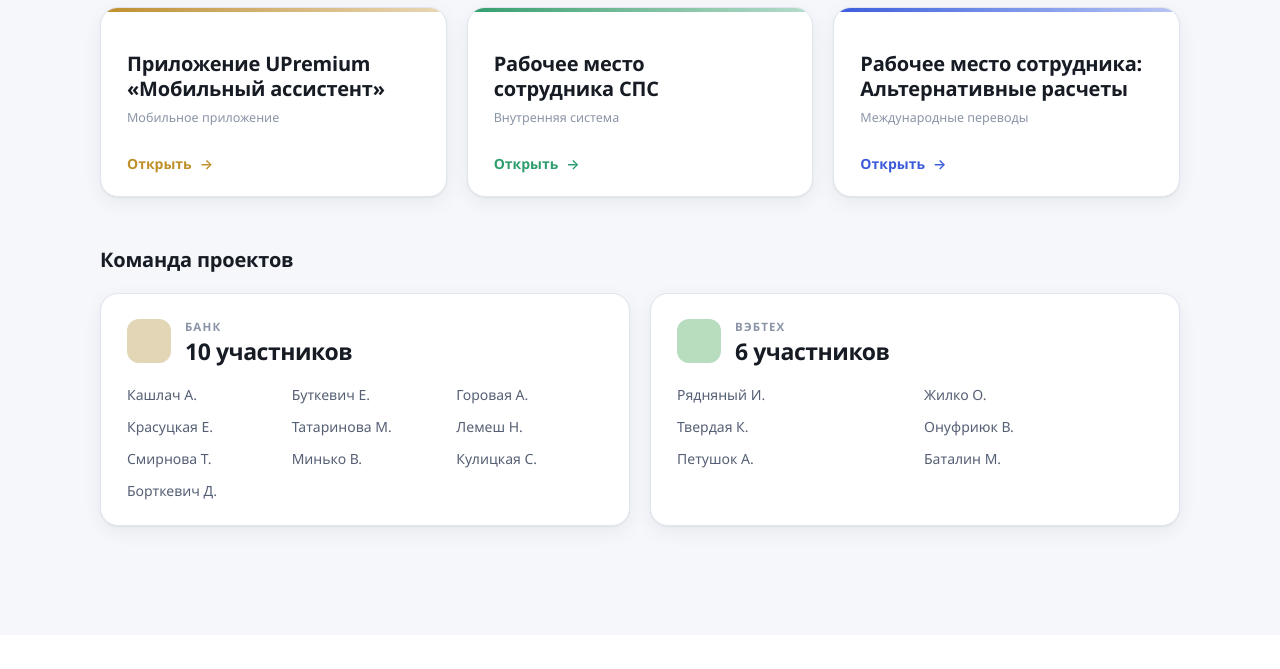
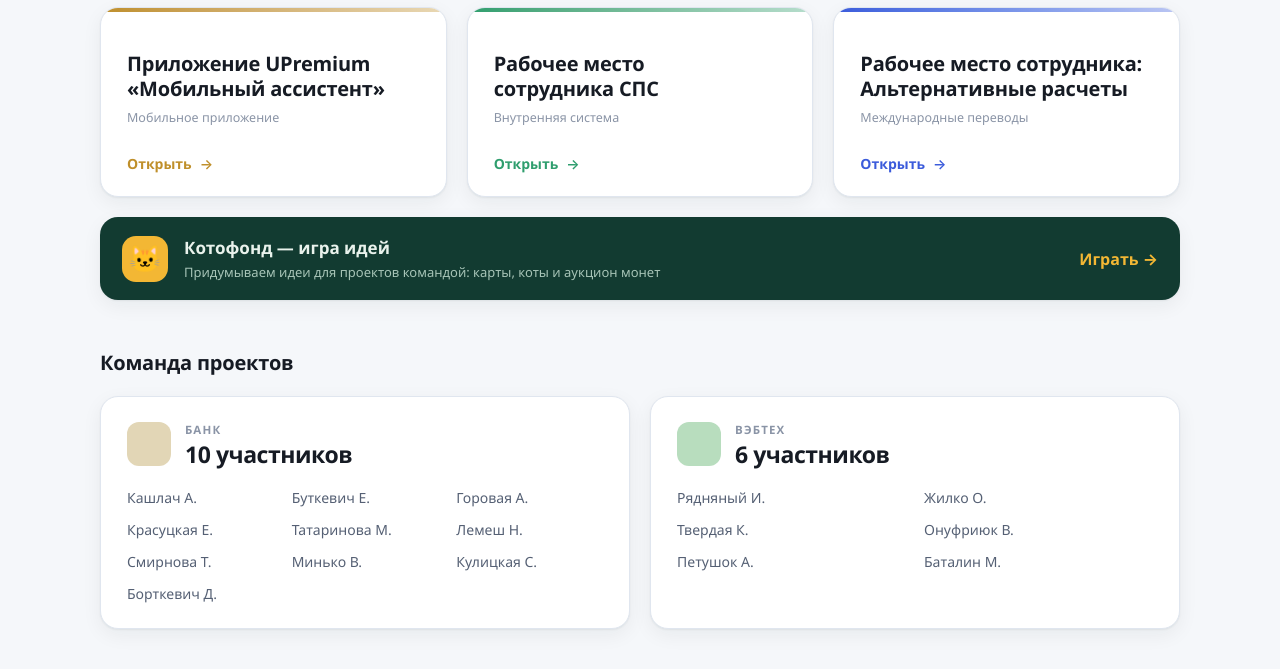
Before and after one commit to IlyaRadn/RIO, a plain HTML site: page index.html in a window 1280 px wide. Shown: the part 165-834 px from the top of the page. Before the commit the page ends 800 px from the top, so only its background shows below. Drawn offline with Linux system fonts and the light colour scheme.

Commit message:
Главная: кнопка игры идей «Котофонд»
Co-Authored-By: Claude Opus 5.5 <noreply@anthropic.com>

```diff
--- a/index.html
+++ b/index.html
@@ -50,6 +50,15 @@
 
   @media (max-width:520px){.wrap{padding:38px 16px 56px}.grid{grid-template-columns:1fr;gap:16px}.card{padding:22px}}
 
+  .gamebar{max-width:1080px;margin:20px auto 0;display:flex;align-items:center;gap:16px;padding:18px 22px;border-radius:18px;background:#123b31;color:#e9f2ec;text-decoration:none;box-shadow:var(--shadow);transition:transform .16s ease,box-shadow .16s ease}
+  .gamebar:hover{transform:translateY(-2px);box-shadow:var(--shadow-lg)}
+  .gamebar:focus-visible{outline:2px solid #f3b734;outline-offset:3px}
+  .gamebar .gb-ic{width:46px;height:46px;border-radius:14px;background:#f3b734;display:grid;place-items:center;font-size:26px;flex:none}
+  .gamebar .gb-t{display:flex;flex-direction:column;gap:2px;min-width:0;flex:1}
+  .gamebar .gb-t b{font-size:17px}
+  .gamebar .gb-t span{font-size:13px;color:#a7c4b7}
+  .gamebar .gb-go{font-weight:700;color:#f3b734;white-space:nowrap}
+  @media (max-width:520px){.gamebar{flex-wrap:wrap}.gamebar .gb-go{width:100%}}
   .team{max-width:1080px;margin:48px auto 0}
   .team h2{font-size:20px;font-weight:700;letter-spacing:-.01em;margin:0 0 18px}
   .teamgrid{display:grid;gap:20px;grid-template-columns:1fr 1fr}
@@ -95,6 +104,12 @@
     </a>
   </main>
 
+  <a class="gamebar" href="https://claude.ai/artifact/Pys3aEExSWwRG6yE3bUTL7" target="_blank" rel="noopener">
+    <span class="gb-ic" aria-hidden="true">🐱</span>
+    <span class="gb-t"><b>Котофонд — игра идей</b><span>Придумываем идеи для проектов командой: карты, коты и аукцион монет</span></span>
+    <span class="gb-go">Играть <span aria-hidden="true">→</span></span>
+  </a>
+
   <section class="team">
     <h2>Команда проектов</h2>
     <div class="teamgrid">
```
